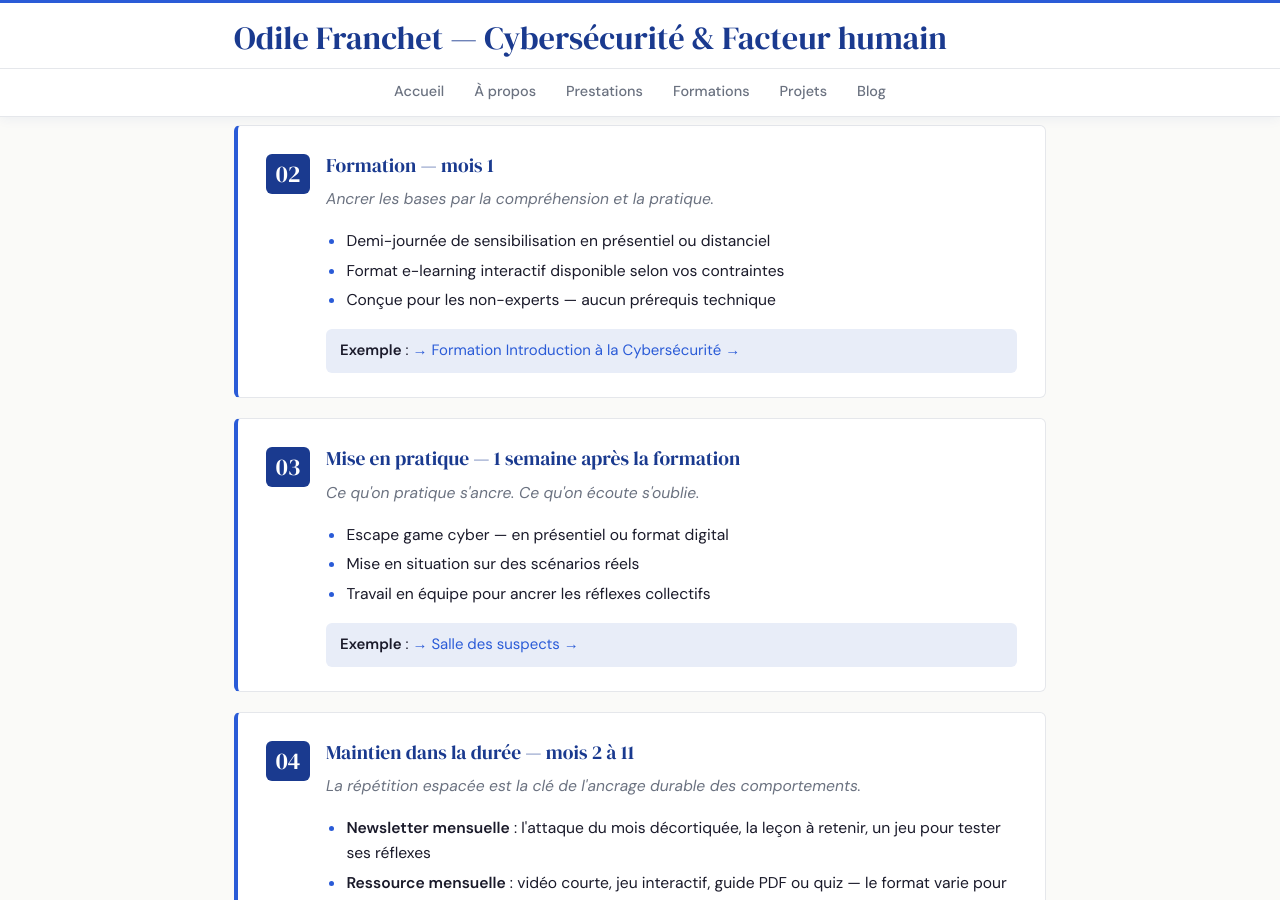
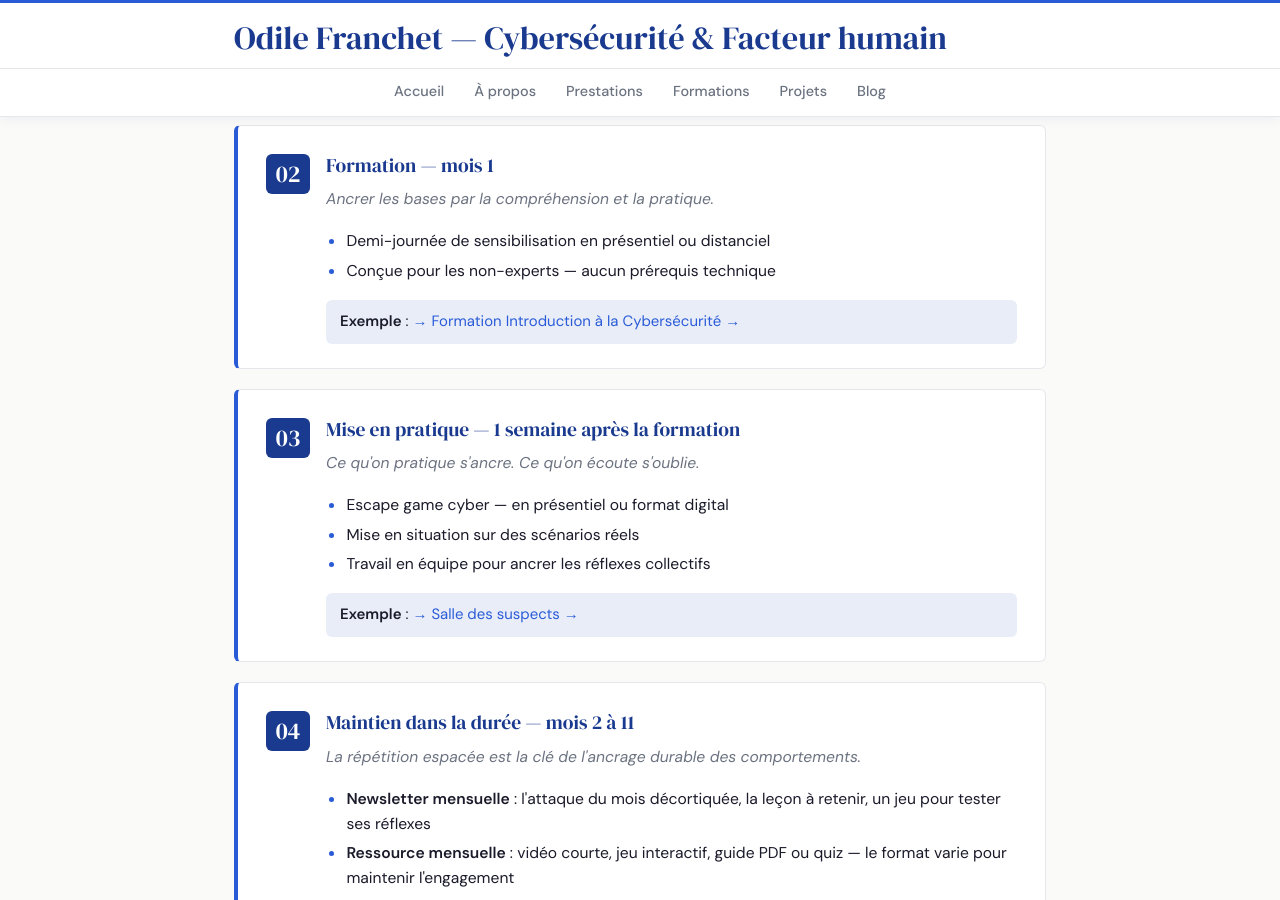
Before and after one commit to ofranchet73/ofranchet73.github.io, a Jekyll site: the page built from cyberreflexes.md, in a window 1280 px wide and 900 px high, scrolled down 1398 px. Built offline with Jekyll 4.4.1, drawn with Linux system fonts in a browser that asks for light colours.

Commit message:
Update cyberreflexes.html

```diff
--- a/_layouts/cyberreflexes.html
+++ b/_layouts/cyberreflexes.html
@@ -89,7 +89,6 @@ layout: default
           <p class="prestation-accroche">Ancrer les bases par la compréhension et la pratique.</p>
           <ul>
             <li>Demi-journée de sensibilisation en présentiel ou distanciel</li>
-            <li>Format e-learning interactif disponible selon vos contraintes</li>
             <li>Conçue pour les non-experts — aucun prérequis technique</li>
           </ul>
           <div class="prestation-resultat"><strong>Exemple</strong> : <a href="/formation.html">Formation Introduction à la Cybersécurité →</a></div>
```
